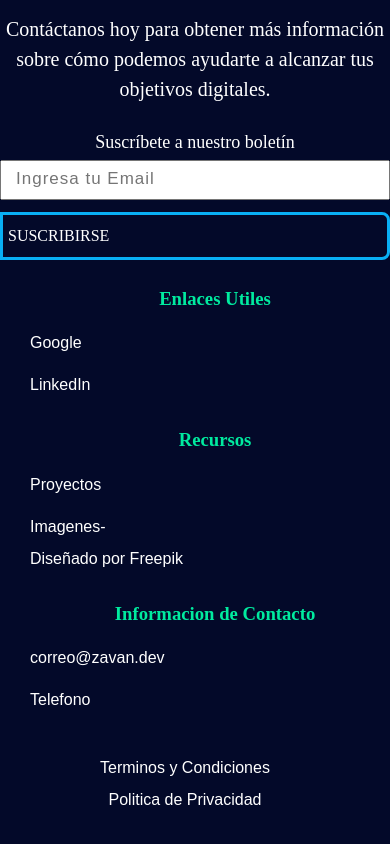
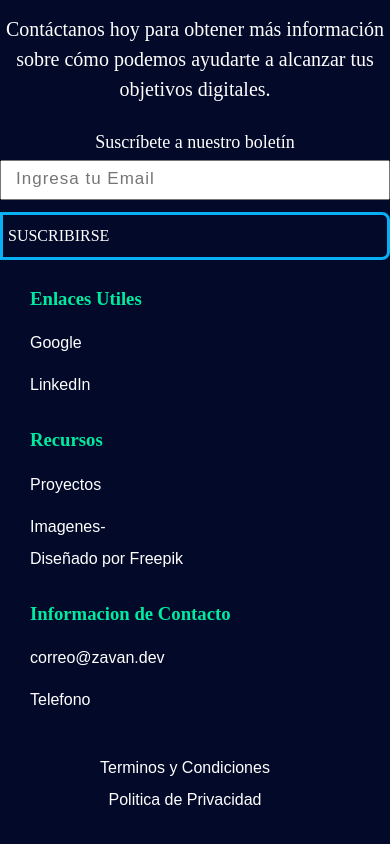
Before and after one commit to ProyectsWeb/design.zavan, a Next.js app: page / in a window 390 px wide. Shown: the part 7522-8366 px from the top of the page. Built offline with nearby package versions, Linux system fonts and the light colour scheme.

Commit message:
dando color

```diff
--- a/styles/Footer.module.css
+++ b/styles/Footer.module.css
@@ -81,9 +81,6 @@
 }
 
 @media (max-width: 600px) {
-  .footer h3 {
-    text-align: center;
-  }
   .footer .container_footer {
     height: auto;
     flex-direction: column;
```
